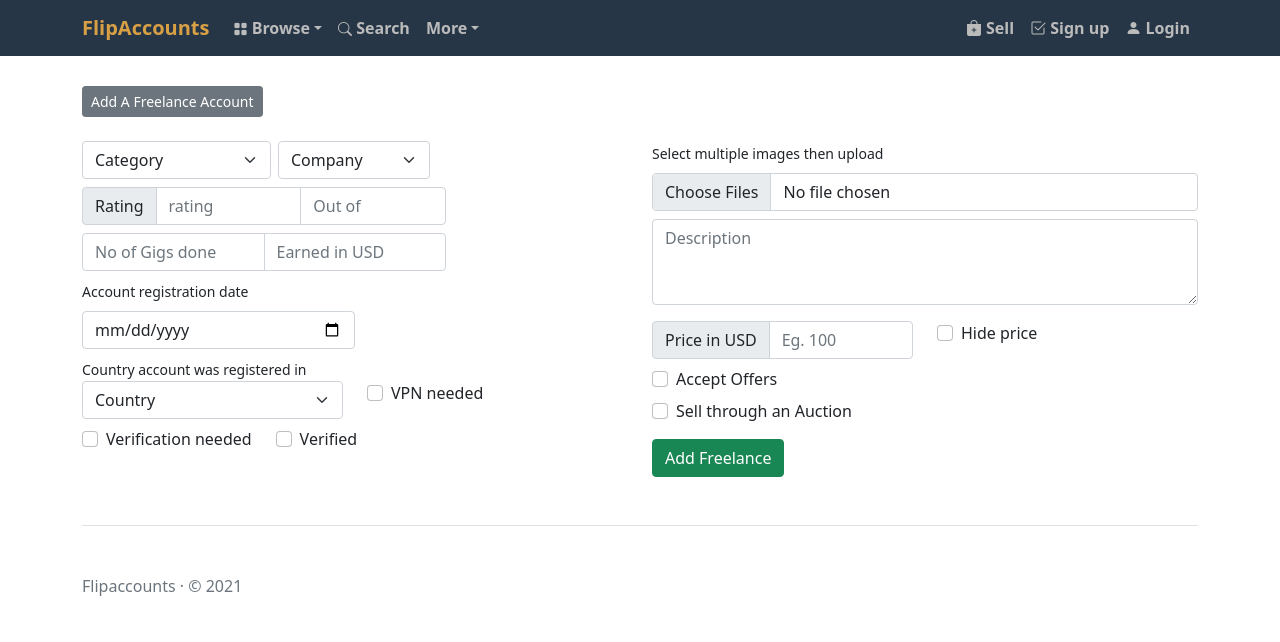
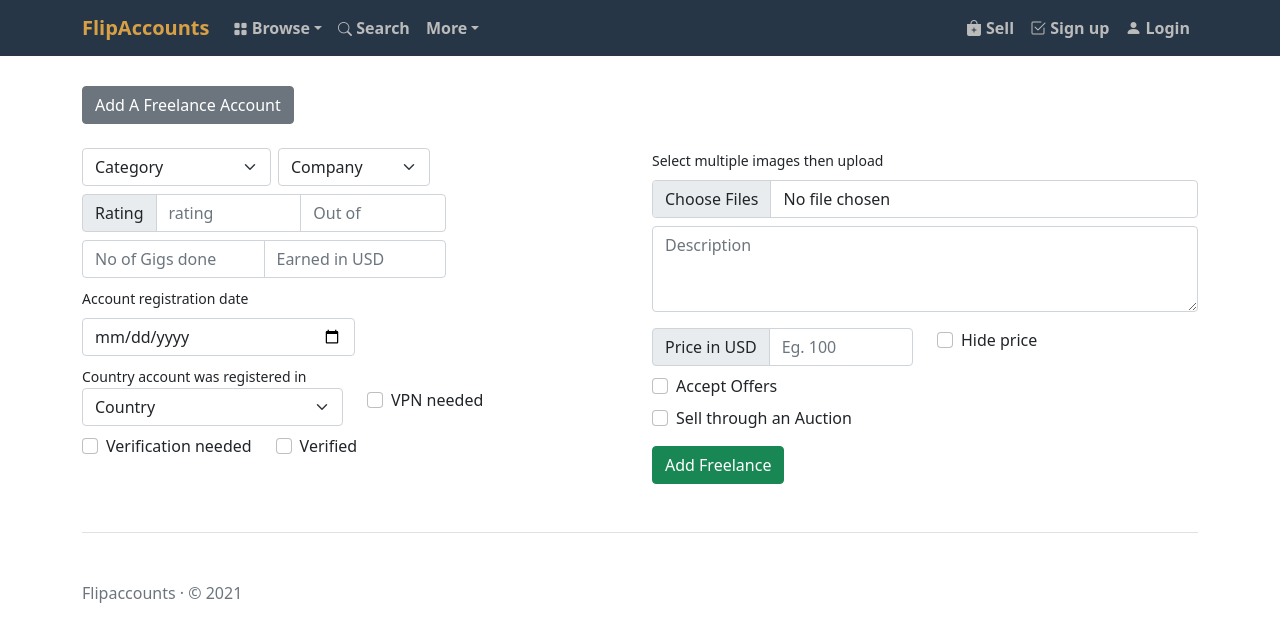
Before and after one commit to nxoo/flipaccounts, a Next.js app in the folder frontend/: page /sell/add-freelance in a window 1280 px wide. Shown: the top 642 px of the page. Built offline with nearby package versions, Linux system fonts and the light colour scheme; no server answers.

Commit message:
minor changes to add freelance form

```diff
--- a/frontend/components/layout.js
+++ b/frontend/components/layout.js
@@ -20,6 +20,11 @@ export default function Layout({children}) {
               body {
                 padding-top: 56px;
               }
+
+              html {
+                overflow-y: auto;
+              }
+
               .form-select:focus,
               .form-check-input:focus,
               .form-control:focus {
--- a/frontend/pages/sell/add-freelance.js
+++ b/frontend/pages/sell/add-freelance.js
@@ -24,9 +24,8 @@ export default function addFreelance() {
     return (
         <Layout>
             <div>
-                <a href="#" className="btn btn-secondary btn-sm">Add A Freelance Account</a>
+                <a href="#" className="btn btn-secondary mb-4">Add A Freelance Account</a>
             </div>
-            <br/>
             <form>
                 <div className="row">
                     <div className="col-sm-6">
```
Lines whose indentation alone changed are shown as unchanged.
